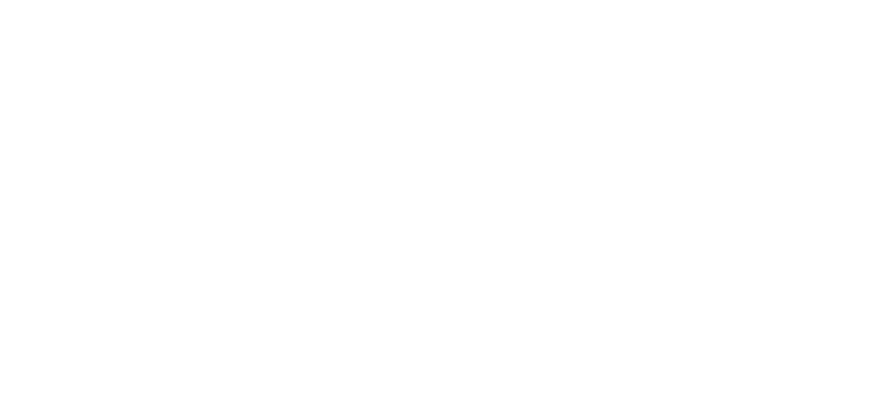
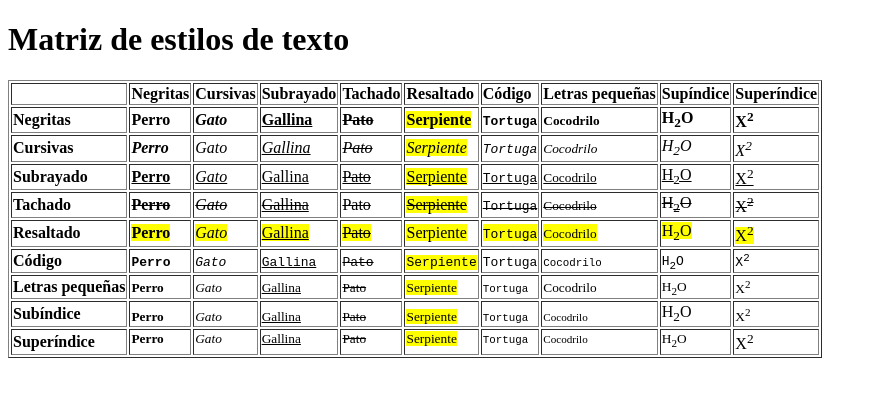
Before and after one commit to JenaroHdz/JenaroHdz.github.io, a plain HTML site: page p1_matriz_de_estilos/matriz_de_estilo.html in a window 1280 px wide. Shown: the whole page, without its empty margins (0-877 px from the left). Drawn offline with Linux system fonts and the light colour scheme.

Commit message:
Update matriz_de_estilo.html

```diff
--- a/p1_matriz_de_estilos/matriz_de_estilo.html
+++ b/p1_matriz_de_estilos/matriz_de_estilo.html
@@ -6,6 +6,130 @@
     <meta http-equiv="X-UA-Compatible" content="ie=edge">
     <title>Practica 1: Matriz de estilos</title>
 
+    <h1>Matriz de estilos de texto</h1>
+
+    <table border="1">
+      <thead>
+        <td></td>
+        <td><strong>Negritas</strong></td>
+        <td><strong>Cursivas</strong></td>
+        <td><strong>Subrayado</strong></td>
+        <td><strong>Tachado</strong></td>
+        <td><strong>Resaltado</strong></td>
+        <td><Strong>C&oacute;digo</Strong></td>
+        <td><strong>Letras peque&ntilde;as</strong></td>
+        <td><strong>Sup&iacute;ndice</strong></td>
+        <td><strong>Super&iacute;ndice</strong></td>
+      </thead>
+      <tr align = "content">
+          <td><strong>Negritas</strong></td>
+          <td><strong>Perro</strong></td>
+          <td><strong><i>Gato</i></strong></td>
+          <td><strong><u>Gallina</u></strong></td>
+          <td><strong><s>Pato</s></strong></td>
+          <td><strong><mark>Serpiente</mark></strong></td>
+          <td><strong><code>Tortuga</code></strong></td>
+          <td><strong><small>Cocodrilo</small></strong></td>
+          <td><strong>H<sub>2</sub>O</strong></td>
+          <td><strong>X<sup>2</sup></strong></td>
+      </tr>
+      <tr>
+          <td><strong>Cursivas</strong></td>
+          <td><i><strong>Perro</strong></i></td>
+          <td><i>Gato</i></td>
+          <td><i><u>Gallina</u></i></td>
+          <td><i><s>Pato</s></i></td>
+          <td><i><mark>Serpiente</mark></i></td>
+          <td><i><code>Tortuga</code></i></td>
+          <td><i><small>Cocodrilo</small></i></td>
+          <td><i>H<sub>2</sub>O</i></td>
+          <td><i>X<sup>2</sup></i></td>
+      </tr>
+      <tr>
+          <td><strong>Subrayado</strong></td>
+          <td><u><strong>Perro</strong></u></td>
+          <td><u><i>Gato</i></u></td>
+          <td><u>Gallina</u></td>
+          <td><u><s>Pato</s></u></td>
+          <td><u><mark>Serpiente</mark></u></td>
+          <td><u><code>Tortuga</code></u></td>
+          <td><u><small>Cocodrilo</small></u></td>
+          <td><u>H<sub>2</sub>O</u></td>
+          <td><u>X<sup>2</sup></u></td>
+      </tr>
+      <tr>
+          <td><strong>Tachado</strong></td>
+          <td><s><strong>Perro</strong></s></td>
+          <td><s><i>Gato</i></s></td>
+          <td><s><u>Gallina</u></s></td>
+          <td><s>Pato</s></td>
+          <td><s><mark>Serpiente</mark></s></td>
+          <td><s><code>Tortuga</code></s></td>
+          <td><s><small>Cocodrilo</small></s></td>
+          <td><s>H<sub>2</sub>O</s></td>
+          <td><s>X<sup>2</sup></s></td>
+      </tr>
+      <tr>
+          <td><strong>Resaltado</strong></td>
+          <td><mark><strong>Perro</strong></mark></td>
+          <td><mark><i>Gato</i></mark></td>
+          <td><mark><u>Gallina</u></mark></td>
+          <td><mark><s>Pato</s></mark></td>
+          <td><mark>Serpiente</mark></td>
+          <td><mark><code>Tortuga</code></mark></td>
+          <td><mark><small>Cocodrilo</small></mark></td>
+          <td><mark>H<sub>2</sub>O</mark></td>
+          <td><mark>X<sup>2</sup></mark></td>
+      </tr>
+      <tr>
+          <td><strong>C&oacute;digo</strong></td>
+          <td><code><strong>Perro</strong></code></td>
+          <td><code><i>Gato</i></code></td>
+          <td><code><u>Gallina</u></code></td>
+          <td><code><s>Pato</s></code></td>
+          <td><code><mark>Serpiente</mark></code></td>
+          <td><code>Tortuga</code></td>
+          <td><code><small>Cocodrilo</small></code></td>
+          <td><code>H<sub>2</sub>O</code></td>
+          <td><code>X<sup>2</sup></code></td>
+      </tr>
+      <tr>
+          <td><strong>Letras peque&ntilde;as</strong></td>
+          <td><small><strong>Perro</strong></small></td>
+          <td><small><i>Gato</i></small></td>
+          <td><small><u>Gallina</u></small></td>
+          <td><small><s>Pato</s></small></td>
+          <td><small><mark>Serpiente</mark></small></td>
+          <td><small><code>Tortuga</code></small></td>
+          <td><small>Cocodrilo</small></td>
+          <td><small>H<sub>2</sub>O</small></td>
+          <td><small>X<sup>2</sup></small></td>
+      </tr>
+      <tr>
+          <td><strong>Sub&iacute;ndice</strong></td>
+          <td><sub><strong>Perro</strong></sub></td>
+          <td><sub><i>Gato</i></sub></td>
+          <td><sub><u>Gallina</u></sub></td>
+          <td><sub><s>Pato</s></sub></td>
+          <td><sub><mark>Serpiente</mark></sub></td>
+          <td><sub><code>Tortuga</code></sub></td>
+          <td><sub><small>Cocodrilo</small></sub></td>
+          <td>H<sub>2</sub>O</td>
+          <td><sub>X<sup>2</sup></sub></td>
+      </tr>
+      <tr>
+          <td><strong>Super&iacute;ndice</strong></td>
+          <td><sup><strong>Perro</strong></sup></td>
+          <td><sup><i>Gato</i></sup></td>
+          <td><sup><u>Gallina</u></sup></td>
+          <td><sup><s>Pato</s></sup></td>
+          <td><sup><mark>Serpiente</mark></sup></td>
+          <td><sup><code>Tortuga</code></sup></td>
+          <td><sup><small>Cocodrilo</small></sup></td>
+          <td><sup>H<sub>2</sub>O</sup></td>
+          <td>X<sup>2</sup></td>
+      </tr>
+    </table>
 </head>
 <body>
 
```
